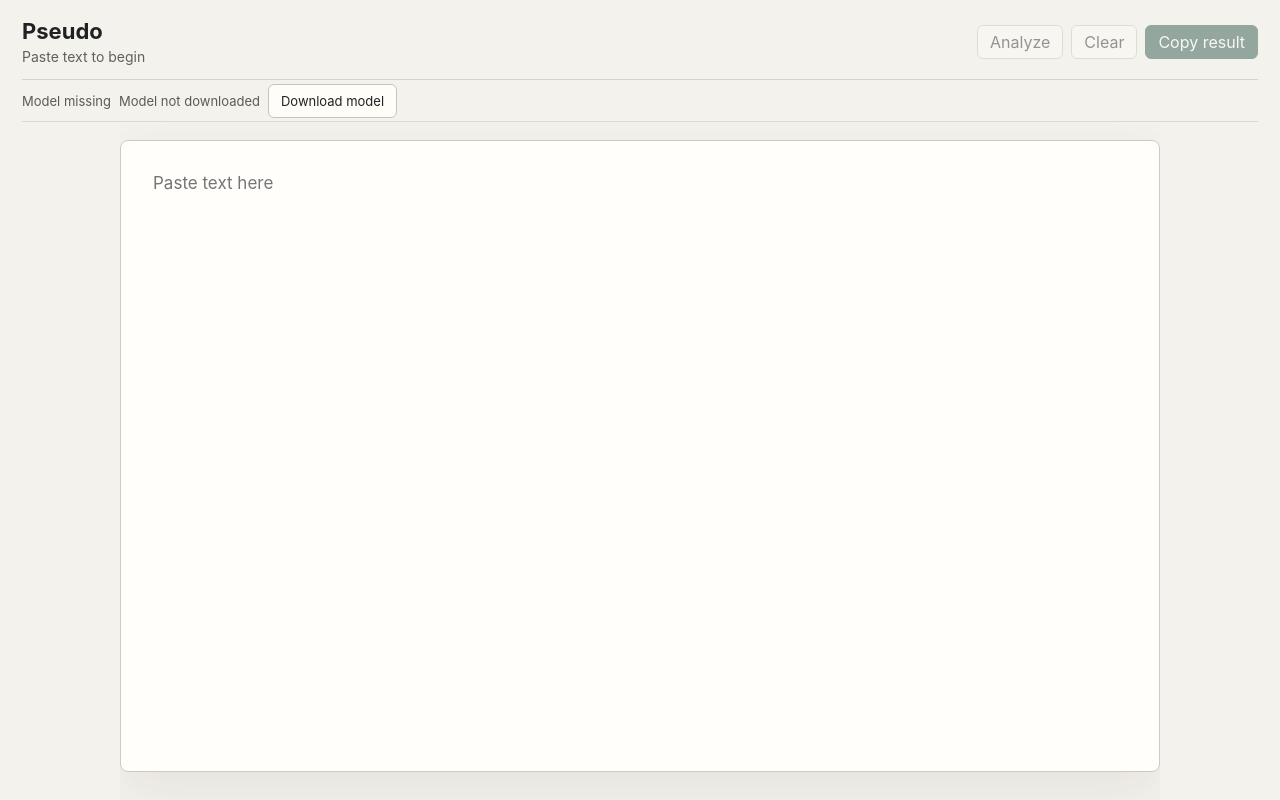
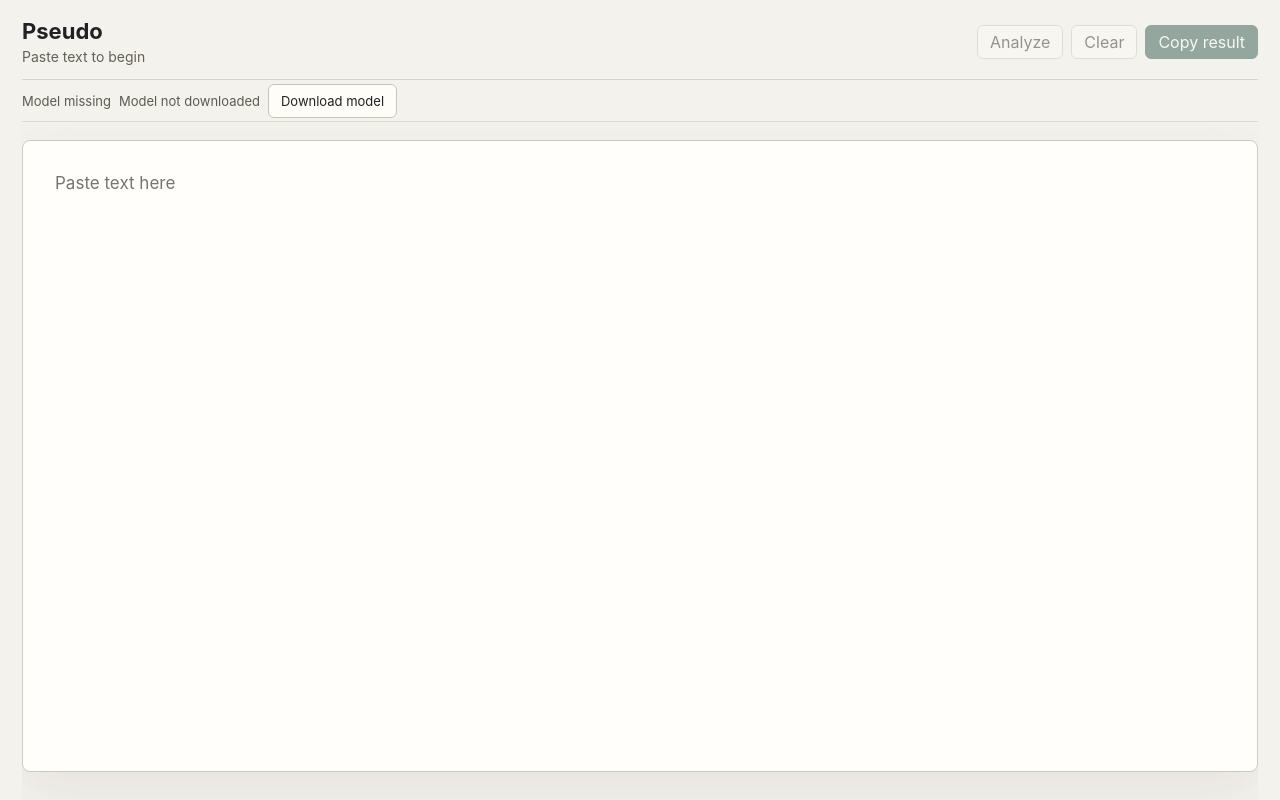
Before and after one commit to igruenig/pseudo, a React (Vite) app: page / in a window 1280 px wide. Built offline with nearby package versions, Linux system fonts and the light colour scheme.

Commit message:
Let document fill available width

```diff
--- a/src/styles.css
+++ b/src/styles.css
@@ -94,10 +94,8 @@ button.primary {
 
 .document-shell {
   flex: 1;
-  max-width: 1040px;
   width: 100%;
   min-height: 0;
-  margin: 0 auto;
   padding: 18px 0 28px;
   overflow: auto;
 }
```
